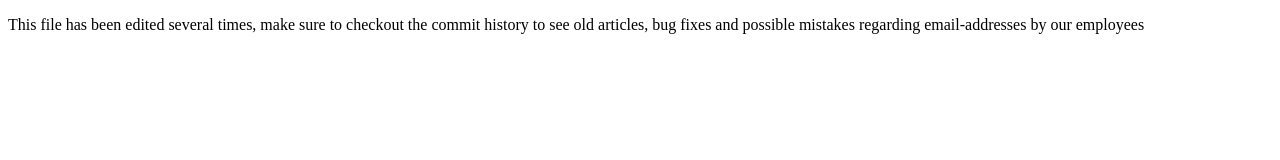
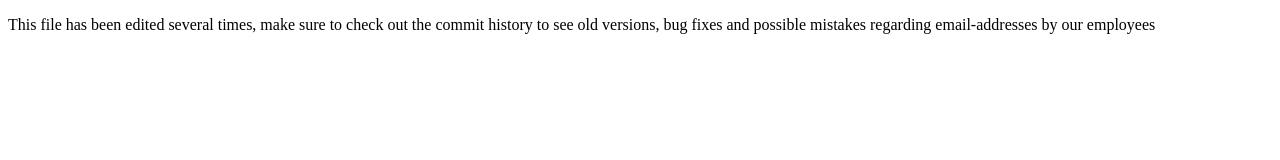
Before and after one commit to PelleSecurity/PelleWeb, a plain HTML site: page index.html in a window 1280 px wide. Drawn offline with Linux system fonts and the light colour scheme.

Commit message:
Fix typo

```diff
--- a/index.html
+++ b/index.html
@@ -4,6 +4,6 @@
     <title>PelleSecurity official webpage!</title>
   </head>
   <body>
-    <p>This file has been edited several times, make sure to checkout the commit history to see old articles, bug fixes and possible mistakes regarding email-addresses by our employees </p>
+    <p>This file has been edited several times, make sure to check out the commit history to see old versions, bug fixes and possible mistakes regarding email-addresses by our employees </p>
   </body>
 </html>
```
